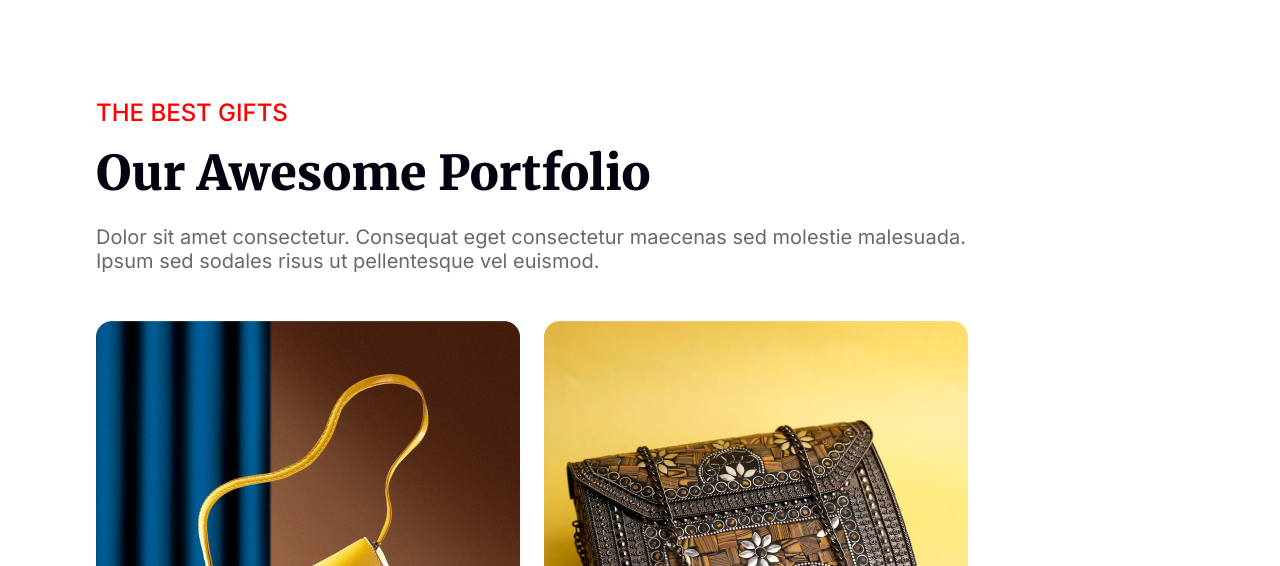
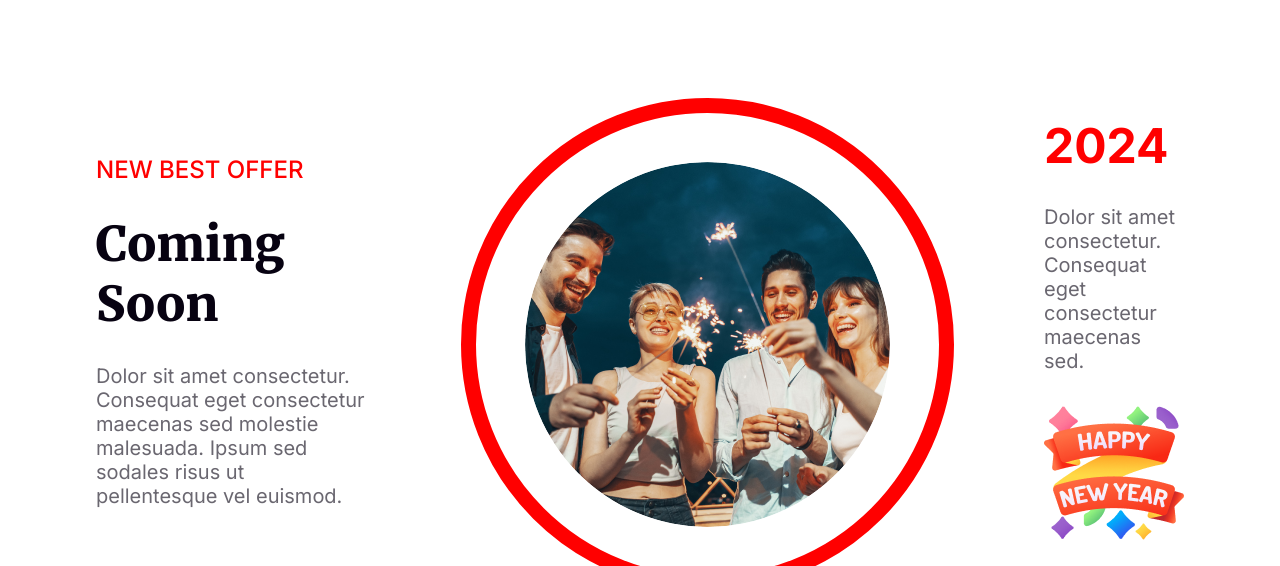
Before and after one commit to mdferdausalam19/family-fashion-mall, a plain HTML site: page index.html in a window 1280 px wide. Shown: the part 2234-2800 px from the top of the page. Drawn offline with Linux system fonts and the light colour scheme.

Commit message:
added coming soon section

```diff
--- a/index.html
+++ b/index.html
@@ -41,6 +41,26 @@
                     <button class="btn">Join Now</button>
                 </div>
                 <img src="images/Group70.png" alt="" class="party-img">
+            </div>
+        </section>
+
+        <!-- Coming Soon Section -->
+
+        <section class="container">
+            <div class="coming-soon-main">
+                <div class="coming-soon-text">
+                    <h3 class="coming-soon-title-1">NEW BEST OFFER</h3>
+                    <h2 class="coming-soon-sub-title">Coming Soon</h2>
+                    <p class="coming-soon-description">Dolor sit amet consectetur. Consequat eget consectetur maecenas sed molestie malesuada. Ipsum sed sodales risus ut pellentesque vel euismod. </p>
+                </div>
+                <div class="coming-soon-img">
+                    <img src="images/Ellipse1.png" alt="">
+                </div>
+                <div class="coming-soon-text">
+                   <h2 class="coming-soon-title-2">2024</h2>
+                   <p class="coming-soon-description">Dolor sit amet consectetur. Consequat eget consectetur maecenas sed.</p>
+                   <img src="images/Group96.png" alt="">
+                </div>
             </div>
         </section>
 
--- a/styles/family-fashion-mall.css
+++ b/styles/family-fashion-mall.css
@@ -26,6 +26,9 @@
     border-radius: 16px;
     padding: 150px 0;
     margin-bottom: 120px;
+    width: 100%;
+    height: 100%;
+    object-fit: cover;
 }
 
 .banner-title {
@@ -88,6 +91,7 @@
     margin-bottom: 120px;
     padding: 65px 140px;
     gap: 40px;
+    overflow: hidden;
 }
 
 .party-text {
@@ -127,6 +131,59 @@
     max-height: 460px;
 }
 
+/* Coming Soon Related Styles */
+.coming-soon-main {
+    display: flex;
+    justify-content: space-between;
+    align-items: center;
+    gap: 90px;
+    margin-bottom: 120px;
+}
+
+.coming-soon-text {
+    max-width: 390px;
+}
+
+.coming-soon-text * {
+    margin-bottom: 30px;
+}
+
+.coming-soon-title-1 {
+    color: #F00;
+    font-family: Inter;
+    font-size: 24px;
+    font-weight: 500;
+}
+
+.coming-soon-sub-title {
+    color: #070211;
+    font-family: Merriweather;
+    font-size: 48px;
+    font-weight: 900;
+    text-transform: capitalize;
+}
+
+.coming-soon-description {
+    color: rgba(7, 2, 17, 0.60);
+    font-family: Inter;
+    font-size: 20px;
+    font-weight: 400;
+}
+
+.coming-soon-img img {
+    border-radius: 463px;
+    border: 15px solid #F00;
+    padding: 49px;
+    max-width: 450px;
+}
+
+.coming-soon-title-2 {
+    color: #F00;
+    font-family: Inter;
+    font-size: 48px;
+    font-weight: 700;
+}
+
 /* Portfolio Related Styles */
 .portfolio-main {
     margin-bottom: 120px;
@@ -164,6 +221,11 @@
     gap: 24px;
 }
 
+.portfolio-img img:hover {
+    opacity: 0.7;
+    transition: opacity 0.5s;
+}
+
 /* Newsletter Related Styles */
 .newsletter-main {
     border-radius: 16px;
@@ -171,6 +233,7 @@
     padding: 80px 212px;
     max-height: 615px;
     margin-bottom: 120px;
+    overflow: hidden;
 }
 
 .newsletter-text {
@@ -241,11 +304,13 @@
     font-size: 24px;
     font-weight: 500;
 }
-.footer-main hr{
+
+.footer-main hr {
     height: 1px;
     border: none;
     background: rgba(255, 255, 255, 0.15);
 }
+
 .footer-main .footer-address,
 .footer-social-link,
 .footer-copyright {
```
